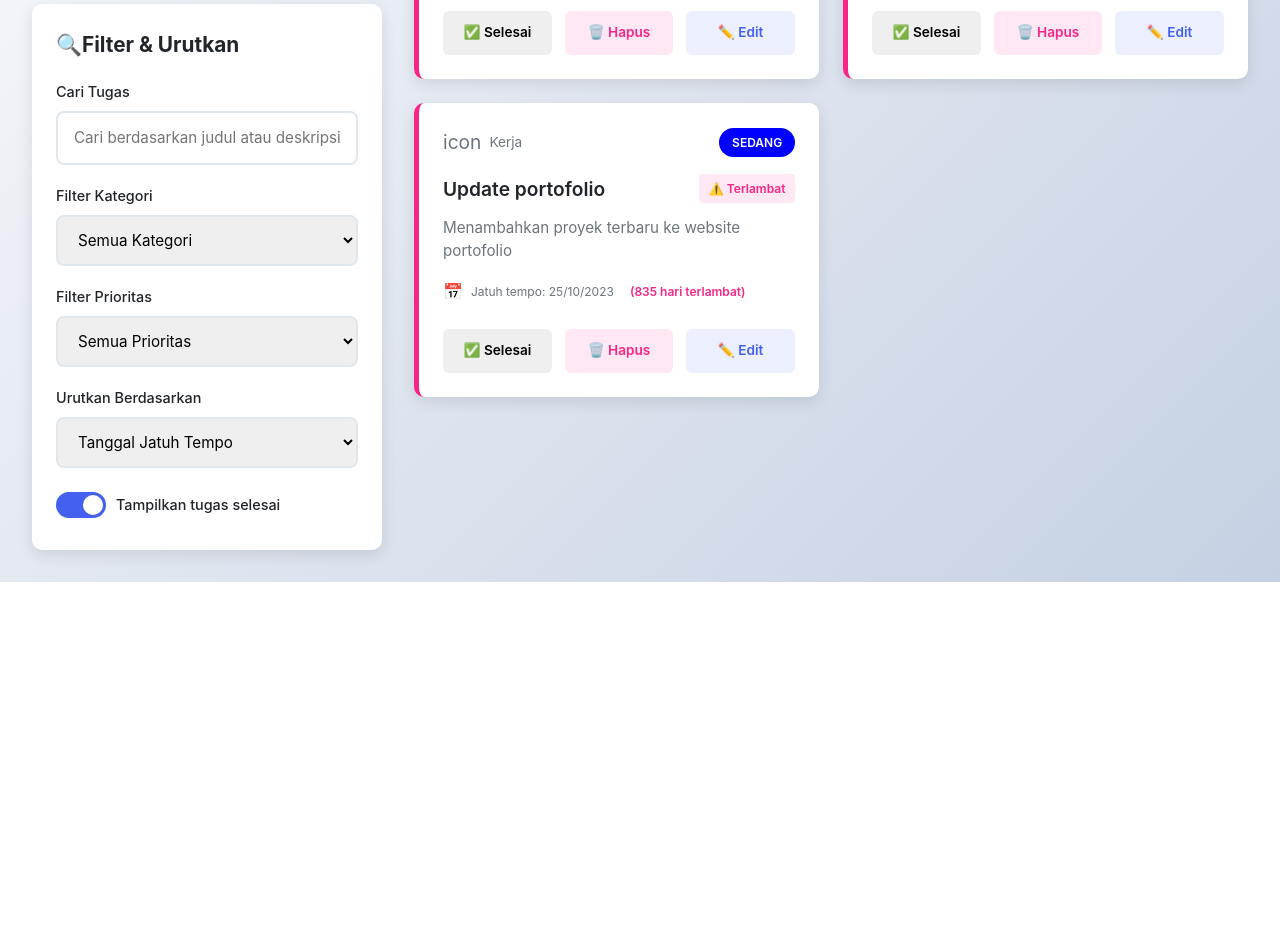
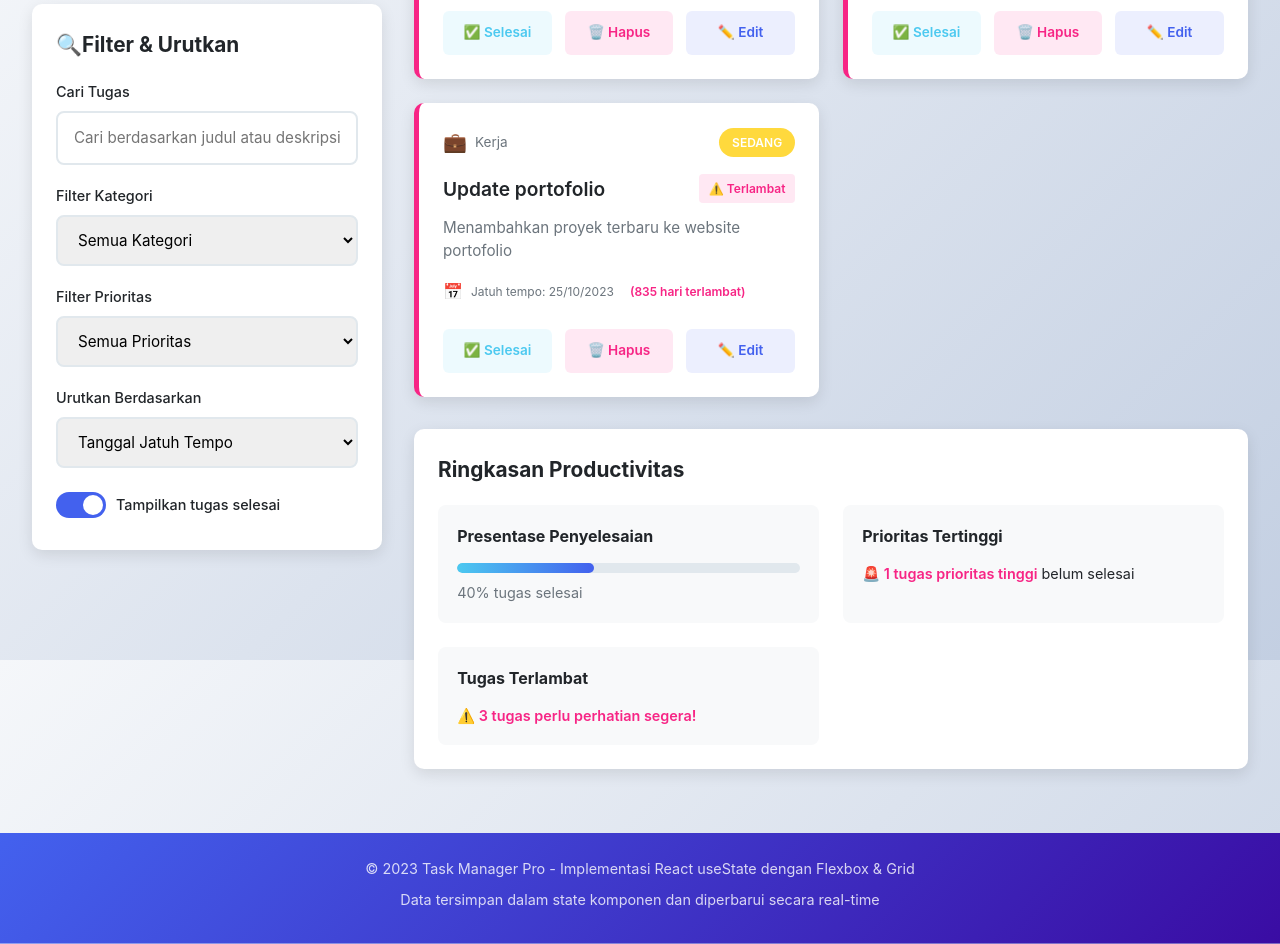
Before and after one commit to Natsyaaac/full-frontend, a React (Vite) app: page / in a window 1280 px wide. Shown: the part 940-1884 px from the top of the page. Before the commit the page ends 1522 px from the top, so only its background shows below. Built offline with nearby package versions, Linux system fonts and the light colour scheme.

Commit message:
made Task Manager app

```diff
--- a/src/components/nine/Grid.css
+++ b/src/components/nine/Grid.css
@@ -236,11 +236,11 @@ label {
   transition: var(--transition);
 }
 
-.toggle-input:checked + .toggle-slider {
+.toggle-input:checked+.toggle-slider {
   background: var(--primary-color);
 }
 
-.toggle-input:checked + .toggle-slider:before {
+.toggle-input:checked+.toggle-slider:before {
   transform: translateX(24px);
 }
 
@@ -381,7 +381,8 @@ label {
   margin-right: 1rem;
 }
 
-.completed-badge, .overdue-badge {
+.completed-badge,
+.overdue-badge {
   font-size: 0.75rem;
   padding: 0.3rem 0.6rem;
   border-radius: 4px;
@@ -483,3 +484,198 @@ label {
 .edit-btn:hover {
   background-color: rgba(67, 97, 238, 0.2);
 }
+
+
+.empty-state {
+  background: white;
+  border-radius: var(--border-radius);
+  padding: 3rem 2rem;
+  text-align: center;
+  box-shadow: var(--box-shadow);
+}
+
+.empty-icon {
+  font-size: 4rem;
+  margin-bottom: 1rem;
+  opacity: 0.5;
+}
+
+.empty-state h3 {
+  margin-bottom: 0.5rem;
+  color: var(--dark-color);
+}
+
+.empty-state p {
+  color: var(--gray-color);
+}
+
+.summary-section {
+  background: white;
+  border-radius: var(--border-radius);
+  padding: 1.5rem;
+  box-shadow: var(--box-shadow);
+}
+
+.summary-section h3 {
+  margin-bottom: 1.2rem;
+  color: var(--dark-color);
+  font-size: 1.3rem;
+}
+
+.summary-cards {
+  display: grid;
+  grid-template-columns: repeat(auto-fit, minmax(250px, 1fr));
+  gap: 1.5rem;
+}
+
+.summary-card {
+  padding: 1.2rem;
+  border-radius: 8px;
+  background: #f8f9fa;
+}
+
+.summary-card h4 {
+  margin-bottom: 0.8rem;
+  font-size: 1rem;
+  color: var(--dark-color);
+}
+
+.progress-container {
+  height: 10px;
+  background: #e1e8ed;
+  border-radius: 5px;
+  overflow: hidden;
+  margin-bottom: 0.5rem;
+}
+
+.progress-bar {
+  height: 100%;
+  background: linear-gradient(90deg, var(--success-color) 0%, var(--primary-color)100%);
+  border-radius: 5px;
+  transition: width 1s ease;
+}
+
+.progress-text {
+  font-size: 0.9rem;
+  color: var(--gray-color);
+}
+
+.priority-summary,
+.overdue-summary {
+  font-size: 0.9rem;
+  line-height: 1.5;
+}
+
+.priority-high {
+  color: var(--danger-color);
+  font-weight: 600;
+}
+
+.overdue-alert {
+  color: var(--danger-color);
+  font-weight: 600;
+}
+
+.on-time {
+  color: var(--success-color);
+  font-weight: 600;
+}
+
+.app-footer {
+  background:  linear-gradient(135deg, var(--primary-color) 0%, var(--secondary-color))100%;
+  color: white;
+  text-align: center;
+  padding: 1.5rem;
+  margin-top: 2rem;
+}
+
+.app-footer p {
+  margin-bottom: 0.5rem;
+  font-size: 0.9rem;
+  opacity: 0.8;
+}
+
+@media (max-width: 1024px) {
+  .layout-container {
+    flex-direction: column;
+  }
+
+  .sidebar {
+    width: 100%;
+  }
+
+  .task-grid {
+    grid-template-columns: repeat(auto-fill, minmax(350px, 1fr));
+  }
+}
+
+@media (max-width: 768px) {
+  .app-header {
+    padding: 1.5rem 1rem;
+  }
+
+  .app-main {
+    padding: 1.5rem 1rem;
+  }
+
+  .stats-container {
+    gap: 1rem;
+  }
+
+  .stat-card {
+    min-width: 120px;
+    padding: 0.8rem 1rem;
+  }
+
+  .form-row {
+    flex-direction: column;
+    gap: 0;
+  }
+
+  .task-grid {
+    grid-template-columns: 1fr;
+  }
+
+  .summary-cards {
+    grid-template-columns: 1fr;
+  }
+
+  .task-actions {
+    flex-wrap: wrap;
+  }
+
+  .action-btn {
+    min-width: calc(50% - 0.4rem);
+  }
+}
+
+@media (max-width: 480px) {
+  .app-header h1 {
+    font-size: 1.8rem;
+  }
+
+  .stat-card {
+    min-width: calc(50% - 1rem);
+  }
+
+  .category-tags {
+    justify-content: center;
+  }
+
+  .category-tag {
+    padding: 0.5rem 1rem;
+  }
+
+  .task-title-row {
+    flex-direction: column;
+    gap: 0.5rem;
+  }
+
+  .task-actions {
+    flex-direction: column;
+  }
+
+  .action-btn {
+    width: 100%;
+  }
+}
--- a/src/components/nine/Grid.jsx
+++ b/src/components/nine/Grid.jsx
@@ -111,6 +111,40 @@ function TaskManagerApp() {
       }
     })
 
+  const getCategoryIcon = (category) => {  // mendefinisikan getCategoryIcon dengan parameter (category)
+    switch (category) { // menggunakan swirch case untuk menambah icon
+      case 'kerja': return '💼'; // case kerja kembalikan icon kerja
+      case 'belajar': return '📚'; // case belajar kembalikan icon belajar
+      case 'personal': return '👤'; // case personal kembalikan icon belajar
+      case 'kesehatan': return '🏃'; // case kesehatan kembalikan icon kesehatan
+      default: return '📝'; // nilai default return catatan
+    }
+  }
+
+  const deleteTask = (id) => { // mendefiniskan deleteTask dengan parameter id
+    setTasks(tasks.filter(task => task.id !== id)) //setTask task.filter(menggunakan filter dari javascript)menyalin semua objeck, membuat parameter baru task.id tidak sama dengan id yang sudah di hapus
+  }
+
+  const toggleComplete = (id) => { // mendefinisikan toggleComplete dengan parameter id
+    setTasks(tasks.map(task => // menyalin semua objeck di tasks aray dan menggunakan map untuk melihat isi objeck
+      task.id === id ? { ...task, completed: !task.completed } : task //jika task id sama task yang tidak completed diubah menjadi completed dan :task mengubah isi objeck
+    ))
+  }
+
+  const editTask = (id, updatedTask) => {  // mendefinisikan editTask dengan parameter (id, updatedTask)
+    setTasks(tasks.map(task => // menyalin semua object tasks menggunakan map dari javascipt jika task.id sama dengan id (upadte) set objeck tasks ke updateTask (yaitu mengubah title di object dan menyimpan ke baru : task)
+      task.id === id ? { ...task, ...updatedTask } : task
+    ))
+  }
+
+  const getPriorityColor = (priority) => { // medefiniskan getPriorityColor dengan parameter priority
+    switch (priority) { // menggunakan switch untuk mengubah warna badge
+      case 'high': return '#ff6b6b'; // jika case 'high' kemablikan warna #ff6b6b
+      case 'medium': return '#ffd93d'; // jika case 'medium' kembalikan warna #ffd93d
+      case 'low': return '#6bcf7f'; // jika case 'low' kembalikan warna #6bcf7f
+      default: return '#cccccc'; // default return nilai warna #cccccc
+    }
+  };
   console.log('Task baru', newTask);
   console.log('Task baru hari ini', tasks)
 
@@ -301,39 +335,39 @@ function TaskManagerApp() {
 
           <section className="main-content">
             <div className="content-header">
-              <h2>📋Daftar Tugas</h2>
+              <h2>📋Daftar Tugas ({filteredAndSortedTasks.length})</h2>
               <div className="category-tags">
                 <button
-                  className={`category-tag $`}
-                  onClick
+                  className={`category-tag ${filterCategory === 'all' ? 'active' : ''}`}
+                  onClick={() => setFilterCategory('all')}
                 >
                   Semua
                 </button>
 
                 <button
-                  className={`category-tag`}
-                  onClick
+                  className={`category-tag ${filterCategory === 'personal' ? 'active' : ''}`}
+                  onClick={() => setFilterCategory('personal')}
                 >
                   👤 Personal
                 </button>
 
                 <button
-                  className={`category-tag`}
-                  onClick
+                  className={`category-tag ${filterCategory === 'kerja' ? 'active' : ''}`}
+                  onClick={() => setFilterCategory('kerja')}
                 >
                   💼 Kerja
                 </button>
 
                 <button
-                  className={`category-tag`}
-                  onClick
+                  className={`category-tag ${filterCategory === 'belajar' ? 'active' : ''}`}
+                  onClick={() => setFilterCategory('belajar')}
                 >
                   📚 Belajar
                 </button>
 
                 <button
-                  className={`category-tag`}
-                  onClick
+                  className={`category-tag ${filterCategory === 'kesehatan' ? 'active' : ''}`}
+                  onClick={() => setFilterCategory('kesehatan')}
                 >
                   🏃 Kesehatan
                 </button>
@@ -356,12 +390,12 @@ function TaskManagerApp() {
                     >
                       <div className="task-header">
                         <div className="task-category">
-                          <span className="category-icon">icon</span>
+                          <span className="category-icon">{getCategoryIcon(task.category)}</span>
                           <span className="category-name">{task.category}</span>
                         </div>
 
                         <div className="priority-badge"
-                          style={{ background: 'blue' }}
+                          style={{ background: getPriorityColor(task.priority) }}
                         >
                           {task.priority === 'high' ? 'Tinggi' : task.priority == 'medium' ? 'Sedang' : 'Rendah'}
                         </div>
@@ -397,20 +431,26 @@ function TaskManagerApp() {
 
                       <div className="task-actions">
                         <button
-                          onClick
-                          className={`action-btn`}
+                          onClick={() => toggleComplete(task.id)}
+                          className={`action-btn ${task.completed ? 'undo-btn' : 'complete-btn'}`}
                         >
                           {task.completed ? '↩️ Batalkan' : '✅ Selesai'}
                         </button>
 
                         <button className="action-btn delete-btn"
-                          onClick
+                          onClick={() => deleteTask(task.id)}
                         >
                           🗑️ Hapus
                         </button>
 
                         <button
-                          onClick
+                          onClick={() => {
+                            const newTile = prompt('Edit judul tugas:',
+                              task.title);
+                            if (newTile && newTile.trim()) {
+                              editTask(task.id, { title: newTile });
+                            }
+                          }}
                           className='action-btn edit-btn'
                         >
                           ✏️ Edit
@@ -422,10 +462,48 @@ function TaskManagerApp() {
               </div>
             )}
 
+            <div className="summary-section">
+              <h3>Ringkasan Productivitas</h3>
+              <div className="summary-cards">
+                <div className="summary-card">
+                  <h4>Presentase Penyelesaian</h4>
+                  <div className="progress-container">
+                    <div className="progress-bar"
+                      style={{ width: `${taskStats.total > 0 ? (taskStats.completed / taskStats.total) * 100 : 0}%` }}
+                    ></div>
+                  </div>
+                  <p className='progress-text'>
+                    {taskStats.total > 0 ? Math.round((taskStats.completed / taskStats.total) * 100) : 0}% tugas selesai
+                  </p>
+                </div>
 
+                <div className="summary-card">
+                  <h4>Prioritas Tertinggi</h4>
+                  <p className="priority-summary">
+                    <span className="priority-high">🚨 {taskStats.highPriority} tugas prioritas tinggi</span> belum selesai
+                  </p>
+                </div>
+
+                <div className="summary-card">
+                  <h4>Tugas Terlambat</h4>
+                  <p className="overdue-summary">
+                    {taskStats.overdue > 0 ? (
+                      <span className="overdue-alert">⚠️ {taskStats.overdue} tugas perlu perhatian segera!</span>
+                    ) : (
+                      <span className="on-time">🎉 Semua tugas tepat waktu!</span>
+                    )}
+                  </p>
+                </div>
+              </div>
+            </div>
           </section>
         </div>
       </main>
+
+      <footer className="app-footer">
+        <p>© 2023 Task Manager Pro - Implementasi React useState dengan Flexbox & Grid</p>
+        <p>Data tersimpan dalam state komponen dan diperbarui secara real-time</p>
+      </footer>
     </div>
   )
 
```
